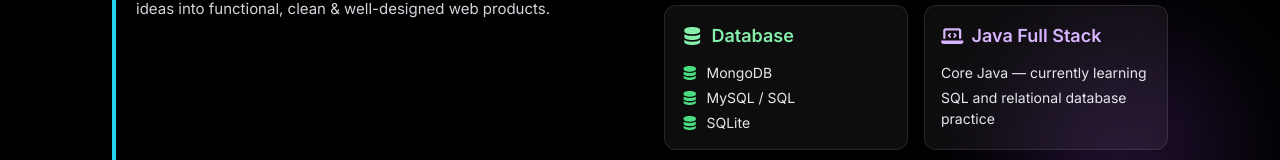
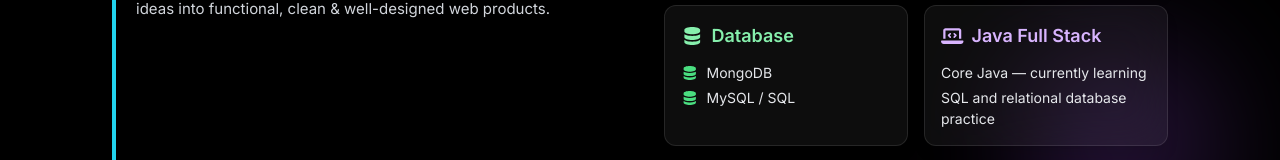
Before and after one commit to Girish1306-p/Update_portfolio_Girish, a React (Vite) app: page / in a window 1280 px wide. Shown: the part 769-929 px from the top of the page. Built offline with nearby package versions, Linux system fonts and the light colour scheme.

Commit message:
Remove SQLite from database skills

```diff
--- a/src/AboutSection.jsx
+++ b/src/AboutSection.jsx
@@ -108,7 +108,6 @@ export default function AboutSection() {
                       <ul className="space-y-1 text-[14px] text-gray-200">
                           <li className="flex items-center gap-2"><FontAwesomeIcon icon={faDatabase} className="text-green-400" /> MongoDB</li>
                           <li className="flex items-center gap-2"><FontAwesomeIcon icon={faDatabase} className="text-green-400" /> MySQL / SQL</li>
-                          <li className="flex items-center gap-2"><FontAwesomeIcon icon={faDatabase} className="text-green-400" /> SQLite</li>
                       </ul>
                   </div>
 
```
